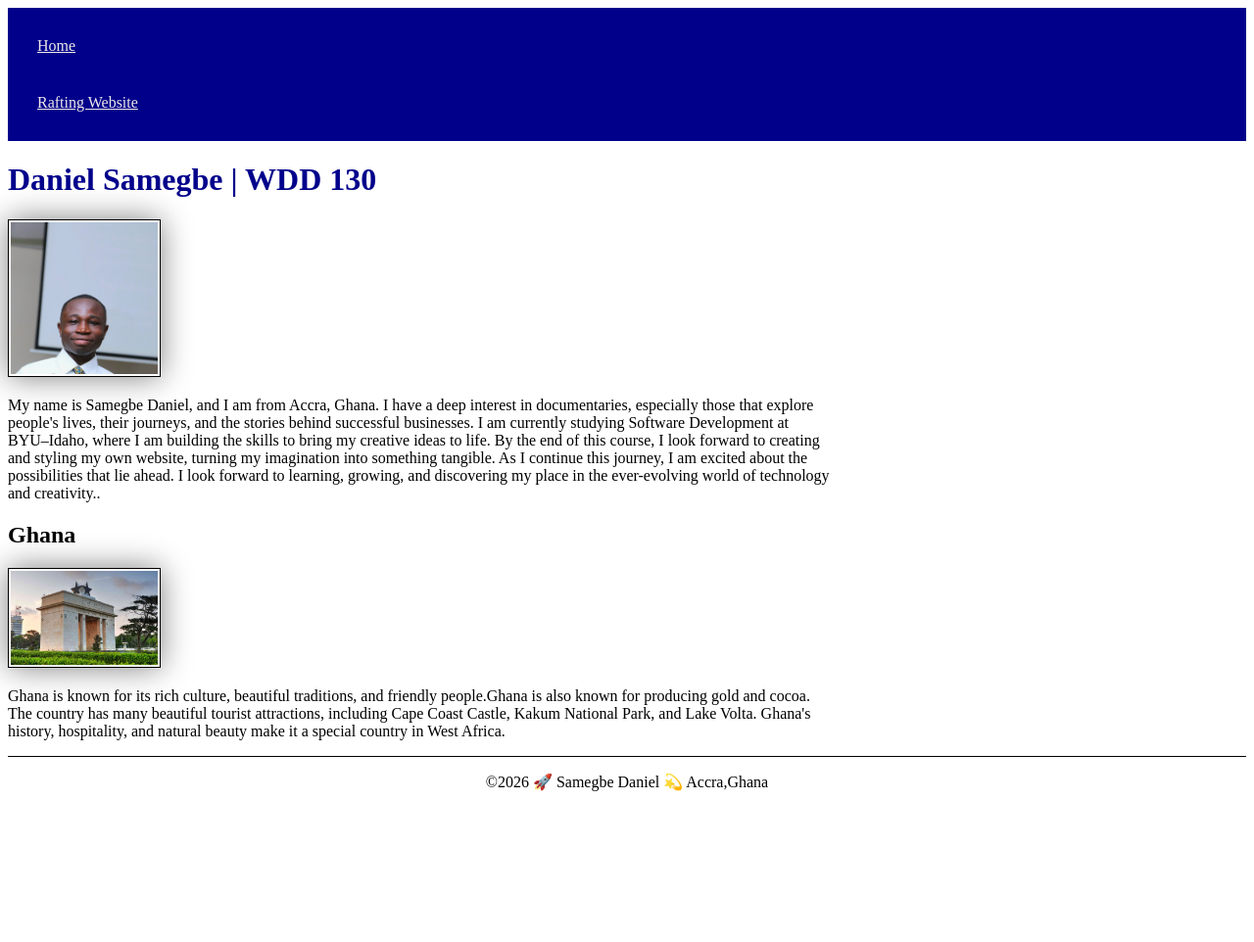
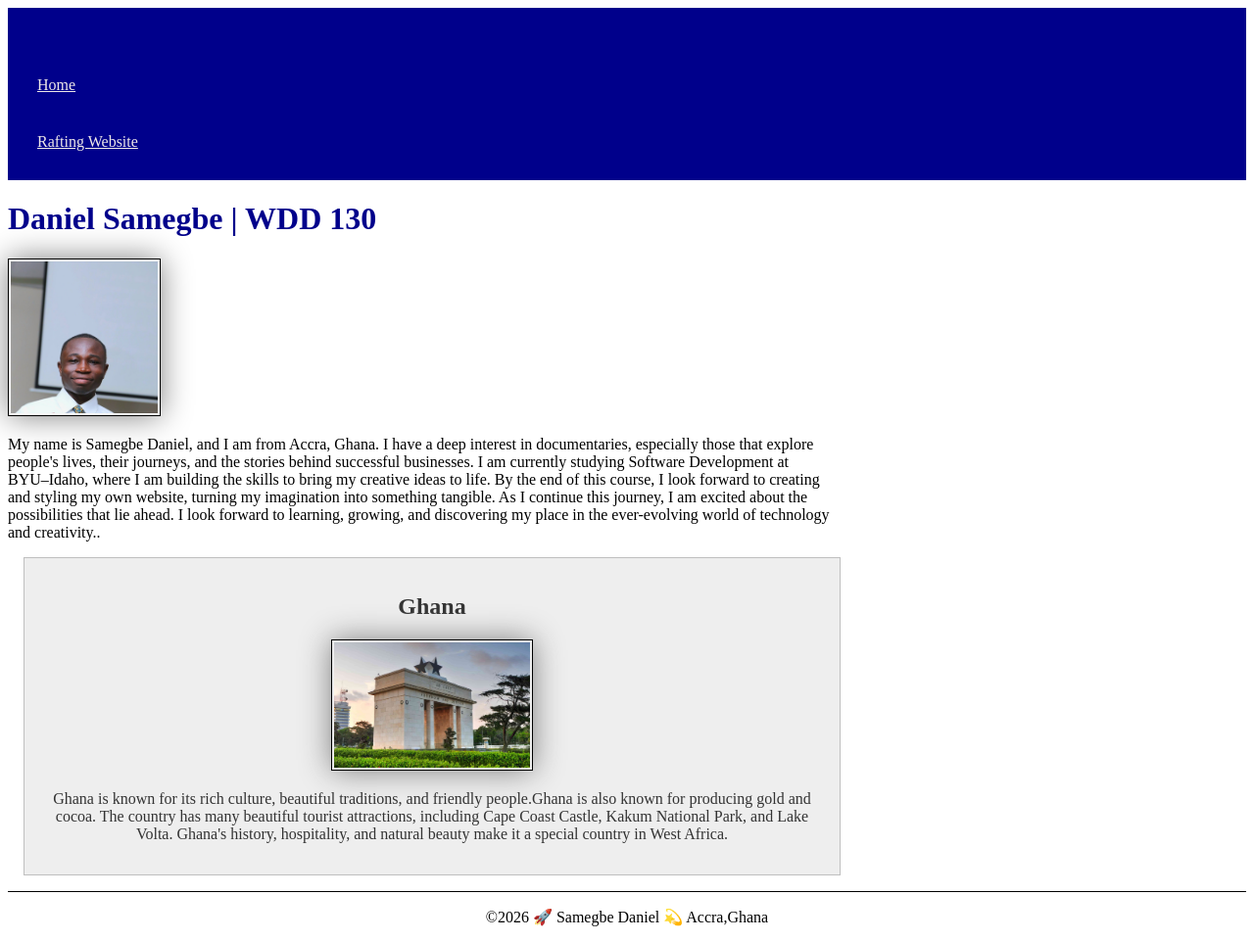
Before and after one commit to segbenudan/wdd130, a plain HTML site: page index.html in a window 1280 px wide. Shown: the whole page at 98% size. Before the commit the page ends 824 px from the top, so only its background shows below. Drawn offline with Linux system fonts and the light colour scheme.

Commit message:
edits to my webpage

```diff
--- a/index.html
+++ b/index.html
@@ -7,15 +7,15 @@
     <title>Daniel Samegbe | WDD 130</title>
 </head>
 
-<body>
+<a>
     <header>
         <nav>
             <a href="#">Home</a>
             <a href="wwr/">Rafting Website</a>
         </nav>
         <link rel="stylesheet" href="styles/styles.css">
-        <meta name="description" content="Describe your home page here using keywords like your name,the course, the purpose of the page.">
-        <meta name="author" content="Your name">
+        <meta name="description" content="Daniel Samegbe's home page and studying web development from BYU–Idaho. This page is my first ever page and is about me and my country.">
+        <meta name="author" content="Daniel Samegbe">
     </header>
     <main>
         <h1>Daniel Samegbe | WDD 130</h1>
@@ -25,11 +25,15 @@
             I am currently studying Software Development at BYU–Idaho, where I am building the skills to bring my creative ideas to life. By the end of this course, I look forward to creating and styling my own website, turning my imagination into something tangible.
 
             As I continue this journey, I am excited about the possibilities that lie ahead. I look forward to learning, growing, and discovering my place in the ever-evolving world of technology and creativity..</p>
-            <h2> Ghana </h2>
-            <img src="images/independence.jpg" alt="Independence Square.">
-            <p> Ghana is known for its rich culture, beautiful traditions, and friendly people.Ghana is also known for producing gold and cocoa.
-                The country has many beautiful tourist attractions, including Cape Coast Castle, Kakum National Park, and Lake Volta. Ghana's history, hospitality, and natural beauty make it a special country in West Africa.</p>
-    </main>
+
+    <aside>
+        <h2> Ghana </h2>
+        <img src="images/independence.jpg" alt="Independence Square.">
+        <p> Ghana is known for its rich culture, beautiful traditions, and friendly people.Ghana is also known for producing gold and cocoa.
+            The country has many beautiful tourist attractions, including Cape Coast Castle, Kakum National Park, and Lake Volta. Ghana's history, hospitality, and natural beauty make it a special country in West Africa.</p>
+    </aside>
+
+</main>
     <footer>
         <p>&copy;2026 🚀 Samegbe Daniel 💫 Accra,Ghana</p>
     </footer>
```
